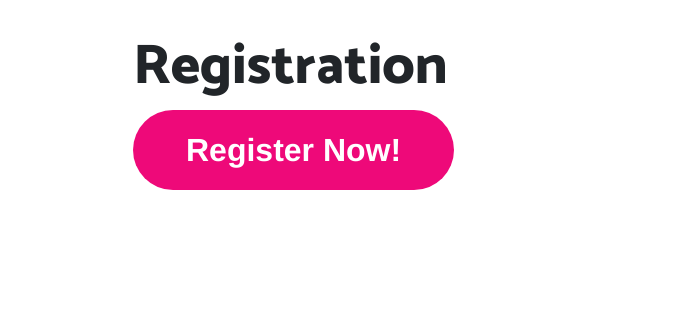
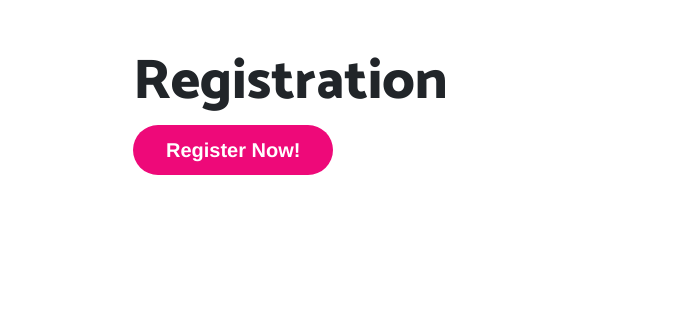
Before and after one commit to ccnursery/website, a website: page index.html in a window 1280 px wide. Shown: the part 6385-6705 px from the top of the page, 0-699 px from the left. Drawn offline with Linux system fonts and the light colour scheme; grey boxes are pictures that could not be loaded; a script that the page names is missing.

Commit message:
Changed typeform font size

```diff
--- a/index.html
+++ b/index.html
@@ -274,7 +274,7 @@ is in the heart of Bloor West Village.
             <div class="p-5" id="Register">
               <h2 class="display-4">Registration</h2>
 
-<a class="typeform-share button" href="https://emirhasanbegovic.typeform.com/to/ReD1e0" data-mode="popup" style="display:inline-block;text-decoration:none;background-color:#EE0979;color:white;cursor:pointer;font-family:Helvetica,Arial,sans-serif;font-size:32px;line-height:80px;text-align:center;margin:0;height:80px;padding:0px 53px;border-radius:40px;max-width:100%;white-space:nowrap;overflow:hidden;text-overflow:ellipsis;font-weight:bold;-webkit-font-smoothing:antialiased;-moz-osx-font-smoothing:grayscale;" data-submit-close-delay="5" target="_blank">Register Now! </a> <script> (function() { var qs,js,q,s,d=document, gi=d.getElementById, ce=d.createElement, gt=d.getElementsByTagName, id="typef_orm_share", b="https://embed.typeform.com/"; if(!gi.call(d,id)){ js=ce.call(d,"script"); js.id=id; js.src=b+"embed.js"; q=gt.call(d,"script")[0]; q.parentNode.insertBefore(js,q) } })() </script>
+<a class="typeform-share button" href="https://emirhasanbegovic.typeform.com/to/ReD1e0" data-mode="popup" style="display:inline-block;text-decoration:none;background-color:#EE0979;color:white;cursor:pointer;font-family:Helvetica,Arial,sans-serif;font-size:20px;line-height:50px;text-align:center;margin:0;height:50px;padding:0px 33px;border-radius:25px;max-width:100%;white-space:nowrap;overflow:hidden;text-overflow:ellipsis;font-weight:bold;-webkit-font-smoothing:antialiased;-moz-osx-font-smoothing:grayscale;" data-submit-close-delay="5" target="_blank">Register Now! </a> <script> (function() { var qs,js,q,s,d=document, gi=d.getElementById, ce=d.createElement, gt=d.getElementsByTagName, id="typef_orm_share", b="https://embed.typeform.com/"; if(!gi.call(d,id)){ js=ce.call(d,"script"); js.id=id; js.src=b+"embed.js"; q=gt.call(d,"script")[0]; q.parentNode.insertBefore(js,q) } })() </script>
 
             </div>
           </div>
```
